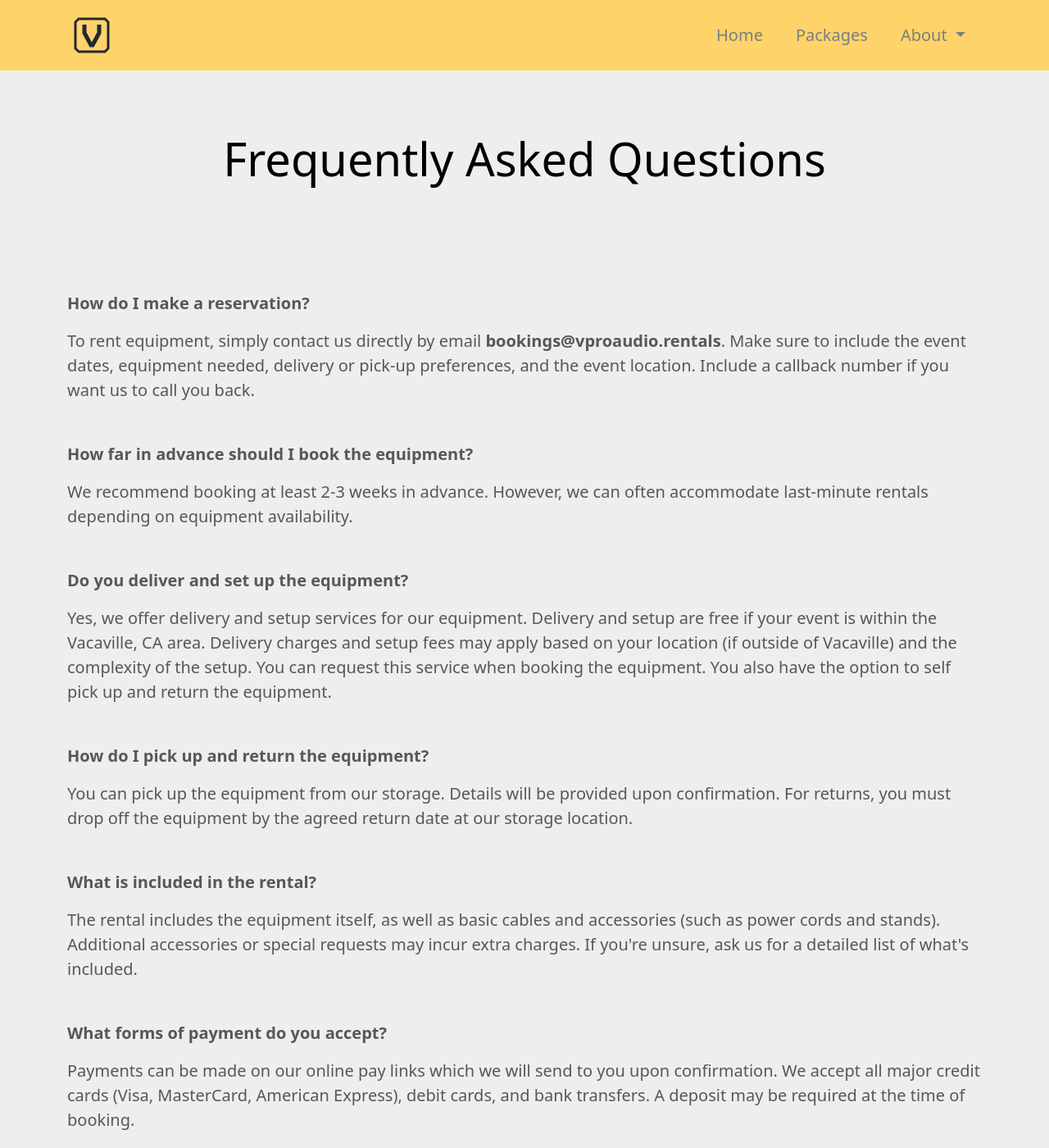
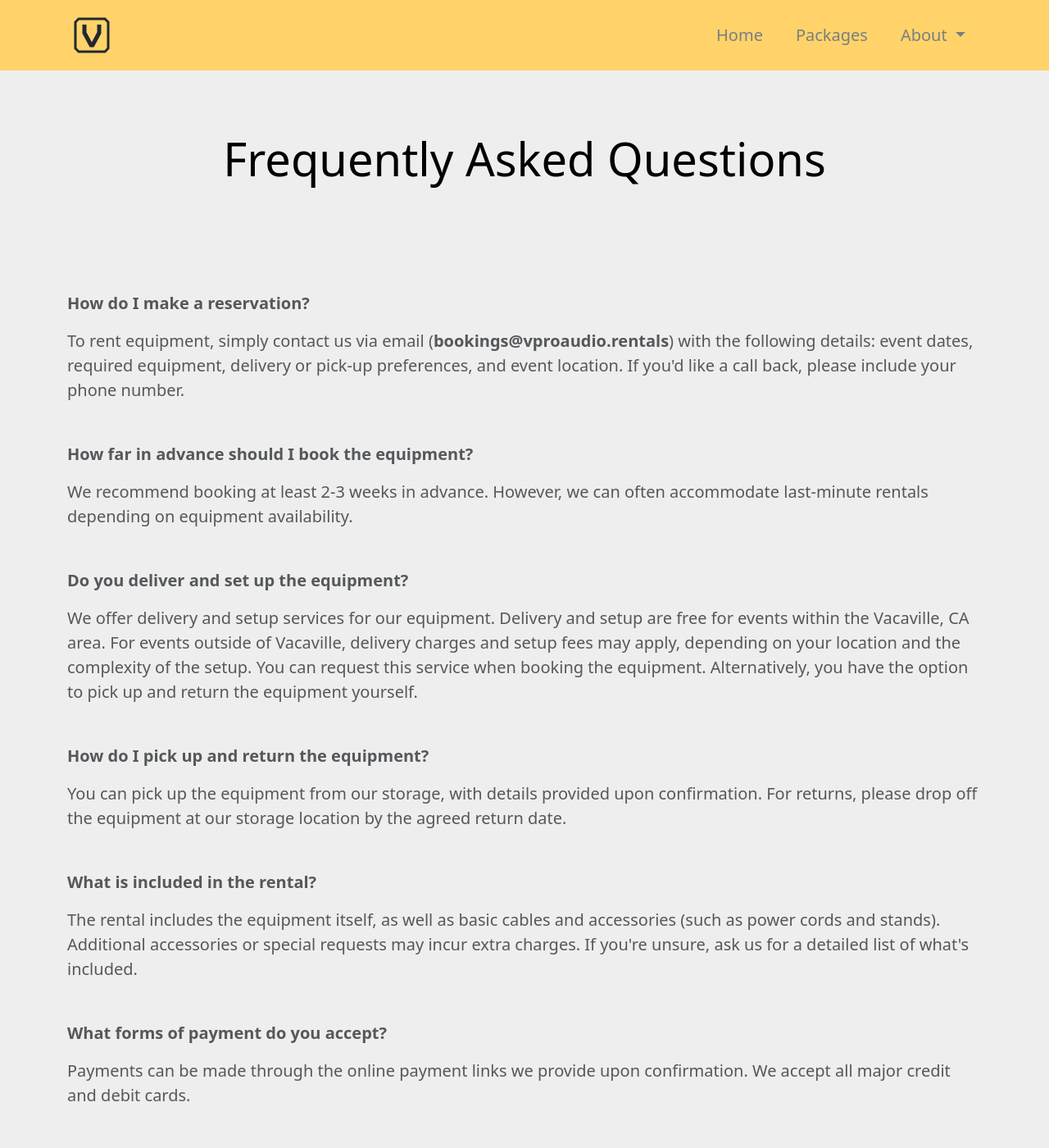
Before and after one commit to vproaudio/vproaudio.github.io, a Jekyll site: the page built from faqs.html, in a window 1280 px wide and 1400 px high. Shown: the whole window at 82% size. Built offline with Jekyll 4.4.1, drawn with Linux system fonts in a browser that asks for light colours.

Commit message:
Update faqs.html
Updated FAQs

```diff
--- a/faqs.html
+++ b/faqs.html
@@ -16,7 +16,8 @@ permalink: /about/faqs/
 How do I make a reservation?
 </p>
 <p class="fs-5 text-body-secondary">
-To rent equipment, simply contact us directly by email <strong>bookings@vproaudio.rentals</strong>. Make sure to include the event dates, equipment needed, delivery or pick-up preferences, and the event location. Include a callback number if you want us to call you back.
+To rent equipment, simply contact us via email (<strong>bookings@vproaudio.rentals</strong>) with the following details: event dates, required equipment, delivery or pick-up preferences, and event location.
+If you'd like a call back, please include your phone number.
 </p>
 
 
@@ -32,9 +33,8 @@ We recommend booking at least 2-3 weeks in advance. However, we can often accomm
 Do you deliver and set up the equipment?
 </p>
 <p class="fs-5 text-body-secondary">
-Yes, we offer delivery and setup services for our equipment. Delivery and setup are free if your event is within the Vacaville, CA area.
-Delivery charges and setup fees may apply based on your location (if outside of Vacaville) and the complexity of the setup. You can request this service when booking the equipment.
-You also have the option to self pick up and return the equipment.
+We offer delivery and setup services for our equipment. Delivery and setup are free for events within the Vacaville, CA area. For events outside of Vacaville, delivery charges and setup fees may apply,
+depending on your location and the complexity of the setup. You can request this service when booking the equipment. Alternatively, you have the option to pick up and return the equipment yourself.
 </p>
 
 
@@ -42,7 +42,7 @@ You also have the option to self pick up and return the equipment.
 How do I pick up and return the equipment?
 </p>
 <p class="fs-5 text-body-secondary">
-You can pick up the equipment from our storage. Details will be provided upon confirmation. For returns, you must drop off the equipment by the agreed return date at our storage location.
+You can pick up the equipment from our storage, with details provided upon confirmation. For returns, please drop off the equipment at our storage location by the agreed return date.
 </p>
 
 
@@ -64,7 +64,8 @@ You can pick up the equipment from our storage. Details will be provided upon co
 What is included in the rental?
 </p>
 <p class="fs-5 text-body-secondary">
-The rental includes the equipment itself, as well as basic cables and accessories (such as power cords and stands). Additional accessories or special requests may incur extra charges. If you're unsure, ask us for a detailed list of what's included.
+The rental includes the equipment itself, as well as basic cables and accessories (such as power cords and stands). Additional accessories or special requests may incur extra charges.
+If you're unsure, ask us for a detailed list of what's included.
 </p>
 
 
@@ -72,7 +73,7 @@ The rental includes the equipment itself, as well as basic cables and accessorie
 What forms of payment do you accept?
 </p>
 <p class="fs-5 text-body-secondary">
-Payments can be made on our online pay links which we will send to you upon confirmation. We accept all major credit cards (Visa, MasterCard, American Express), debit cards, and bank transfers. A deposit may be required at the time of booking.
+Payments can be made through the online payment links we provide upon confirmation. We accept all major credit and debit cards.
 </p>
 
 
@@ -80,7 +81,8 @@ Payments can be made on our online pay links which we will send to you upon conf
 What if the equipment is damaged or stops working during my rental?
 </p>
 <p class="fs-5 text-body-secondary">
-If the equipment is malfunctioning or damaged during your rental period, please notify us immediately. Depending on the situation, we will either repair or replace the equipment as quickly as possible. If the damage is due to misuse, you may be responsible for repair or replacement costs.
+If the equipment is malfunctioning or damaged during your rental period, please notify us immediately. Depending on the situation, we will either repair or replace the equipment as quickly as possible.
+If the damage is due to misuse, you may be responsible for repair or replacement costs.
 </p>
 
 
@@ -88,7 +90,8 @@ If the equipment is malfunctioning or damaged during your rental period, please
 Are there any late fees for returning the equipment late?
 </p>
 <p class="fs-5 text-body-secondary">
-Yes, late returns are subject to additional charges. If the equipment is returned later than the agreed-upon time, you will be charged a late fee, which is usually calculated on a daily basis. Please contact us in advance if you're running late to discuss potential solutions.
+Yes, late returns are subject to additional charges. If the equipment is returned later than the agreed-upon time, you will be charged a late fee, which is usually calculated on a daily basis.
+Please contact us in advance if you're running late to discuss potential solutions.
 </p>
 
 
```
